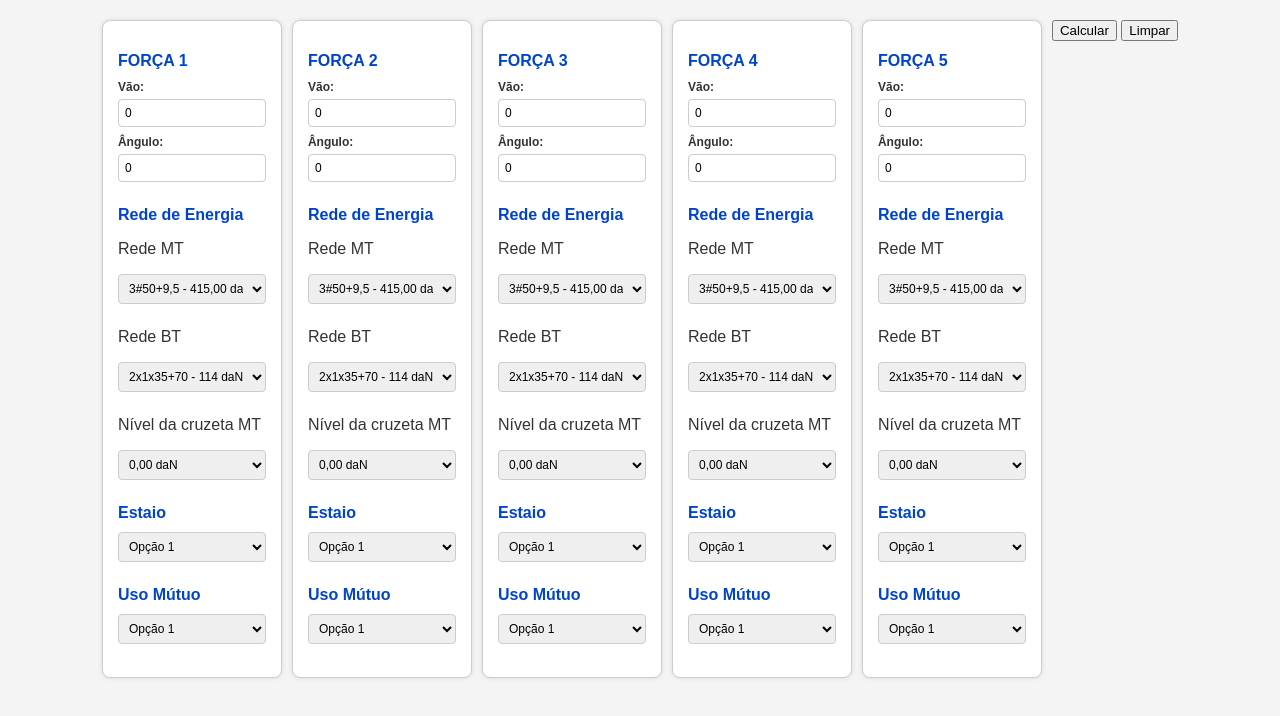
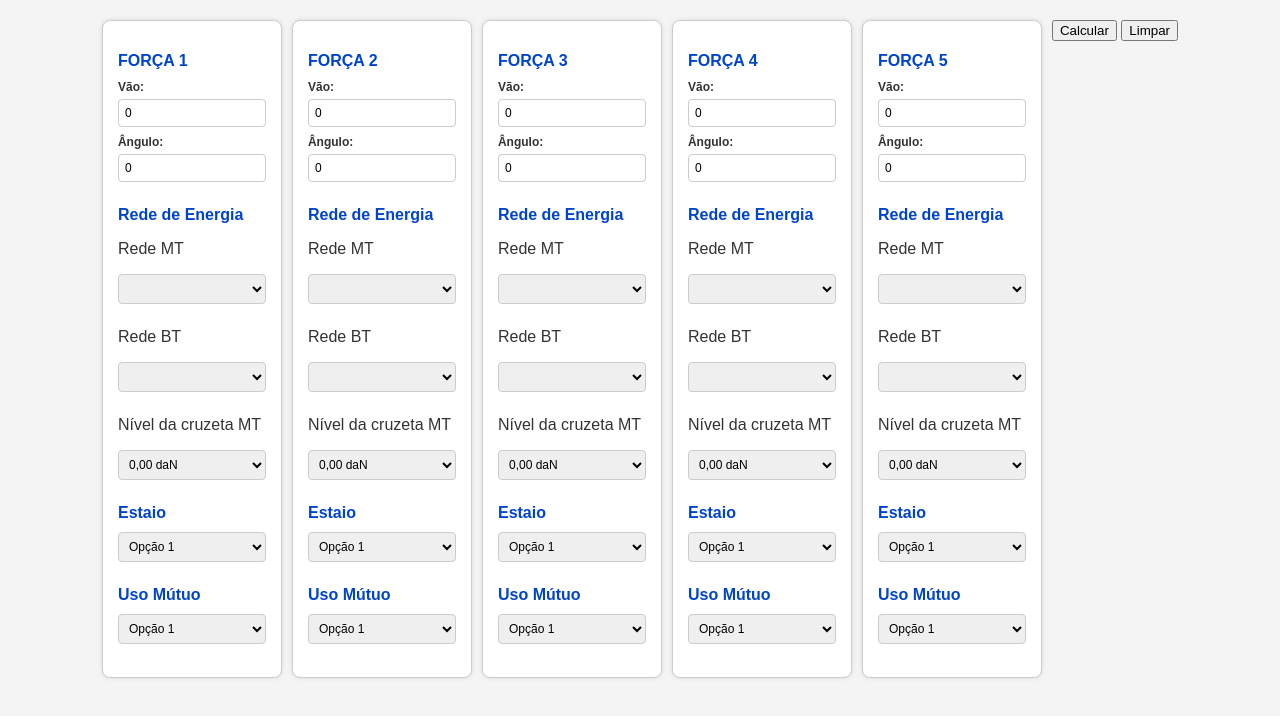
Before and after one commit to AKENGENHARIA/Calc_Esf_Urbano, a plain HTML site: page index.html in a window 1280 px wide. Shown: the part 78-794 px from the top of the page. Drawn offline with Linux system fonts and the light colour scheme; a script that the page names is missing.

Commit message:
foi alterado os input deixado ele sem o valor pre-definido

```diff
--- a/Calculadora de esforço urbano/index.html
+++ b/index.html
@@ -128,6 +128,7 @@
                 <h3>Rede de Energia</h3>
                 <p>Rede MT</p>
                 <select name="rede_mt_F1" id="rede_mt_F1">
+                    <option value="disable"></option>
                     <option value="3#50+9,5">3#50+9,5 - 415,00 daN</option>
                     <option value="1#50+9,6">1#50+9,6 - 255,00 daN</option>
                     <option value="3#150+9,7">3#150+9,7 - 517,00 daN</option>
@@ -149,6 +150,7 @@
                 </select>
                 <p>Rede BT</p>
                 <select name="rede_bt_F1" id="rede_bt_F1">
+                    <option value="disable"></option>
                     <option value="2x1x35+70">2x1x35+70 - 114 daN</option>
                     <option value="2x1x70+70">2x1x70+70 - 181 daN</option>
                     <option value="3x1x35+70">3x1x35+70 - 161 daN</option>
@@ -224,6 +226,7 @@
                 <h3>Rede de Energia</h3>
                 <p>Rede MT</p>
                 <select name="rede_mt_F2" id="rede_mt_F2">
+                    <option value="disable"></option>
                     <option value="3#50+9,5">3#50+9,5 - 415,00 daN</option>
                     <option value="1#50+9,6">1#50+9,6 - 255,00 daN</option>
                     <option value="3#150+9,7">3#150+9,7 - 517,00 daN</option>
@@ -245,6 +248,7 @@
                 </select>
                 <p>Rede BT</p>
                 <select name="rede_bt_F2" id="rede_bt_F2">
+                    <option value="disable"></option>
                     <option value="2x1x35+70">2x1x35+70 - 114 daN</option>
                     <option value="2x1x70+70">2x1x70+70 - 181 daN</option>
                     <option value="3x1x35+70">3x1x35+70 - 161 daN</option>
@@ -320,6 +324,7 @@
                 <h3>Rede de Energia</h3>
                 <p>Rede MT</p>
                 <select name="rede_mt_F3" id="rede_mt_F3">
+                    <option value="disable"></option>
                     <option value="3#50+9,5">3#50+9,5 - 415,00 daN</option>
                     <option value="1#50+9,6">1#50+9,6 - 255,00 daN</option>
                     <option value="3#150+9,7">3#150+9,7 - 517,00 daN</option>
@@ -341,6 +346,7 @@
                 </select>
                 <p>Rede BT</p>
                 <select name="rede_bt_F3" id="rede_bt_F3">
+                    <option value="disable"></option>
                     <option value="2x1x35+70">2x1x35+70 - 114 daN</option>
                     <option value="2x1x70+70">2x1x70+70 - 181 daN</option>
                     <option value="3x1x35+70">3x1x35+70 - 161 daN</option>
@@ -416,6 +422,7 @@
             <h3>Rede de Energia</h3>
             <p>Rede MT</p>
             <select name="rede_mt_F3" id="rede_mt_F3">
+                <option value="disable"></option>
                 <option value="3#50+9,5">3#50+9,5 - 415,00 daN</option>
                 <option value="1#50+9,6">1#50+9,6 - 255,00 daN</option>
                 <option value="3#150+9,7">3#150+9,7 - 517,00 daN</option>
@@ -437,6 +444,7 @@
             </select>
             <p>Rede BT</p>
             <select name="rede_bt_F3" id="rede_bt_F3">
+                <option value="disable"></option>
                 <option value="2x1x35+70">2x1x35+70 - 114 daN</option>
                 <option value="2x1x70+70">2x1x70+70 - 181 daN</option>
                 <option value="3x1x35+70">3x1x35+70 - 161 daN</option>
@@ -511,6 +519,7 @@
             <h3>Rede de Energia</h3>
             <p>Rede MT</p>
             <select name="rede_mt_F3" id="rede_mt_F3">
+                <option value="disable"></option>
                 <option value="3#50+9,5">3#50+9,5 - 415,00 daN</option>
                 <option value="1#50+9,6">1#50+9,6 - 255,00 daN</option>
                 <option value="3#150+9,7">3#150+9,7 - 517,00 daN</option>
@@ -532,6 +541,7 @@
             </select>
             <p>Rede BT</p>
             <select name="rede_bt_F3" id="rede_bt_F3">
+                <option value="disable"></option>
                 <option value="2x1x35+70">2x1x35+70 - 114 daN</option>
                 <option value="2x1x70+70">2x1x70+70 - 181 daN</option>
                 <option value="3x1x35+70">3x1x35+70 - 161 daN</option>
```
Also changed, not shown: styles.css (renamed from Calculadora de esforço urbano/styles.css).
